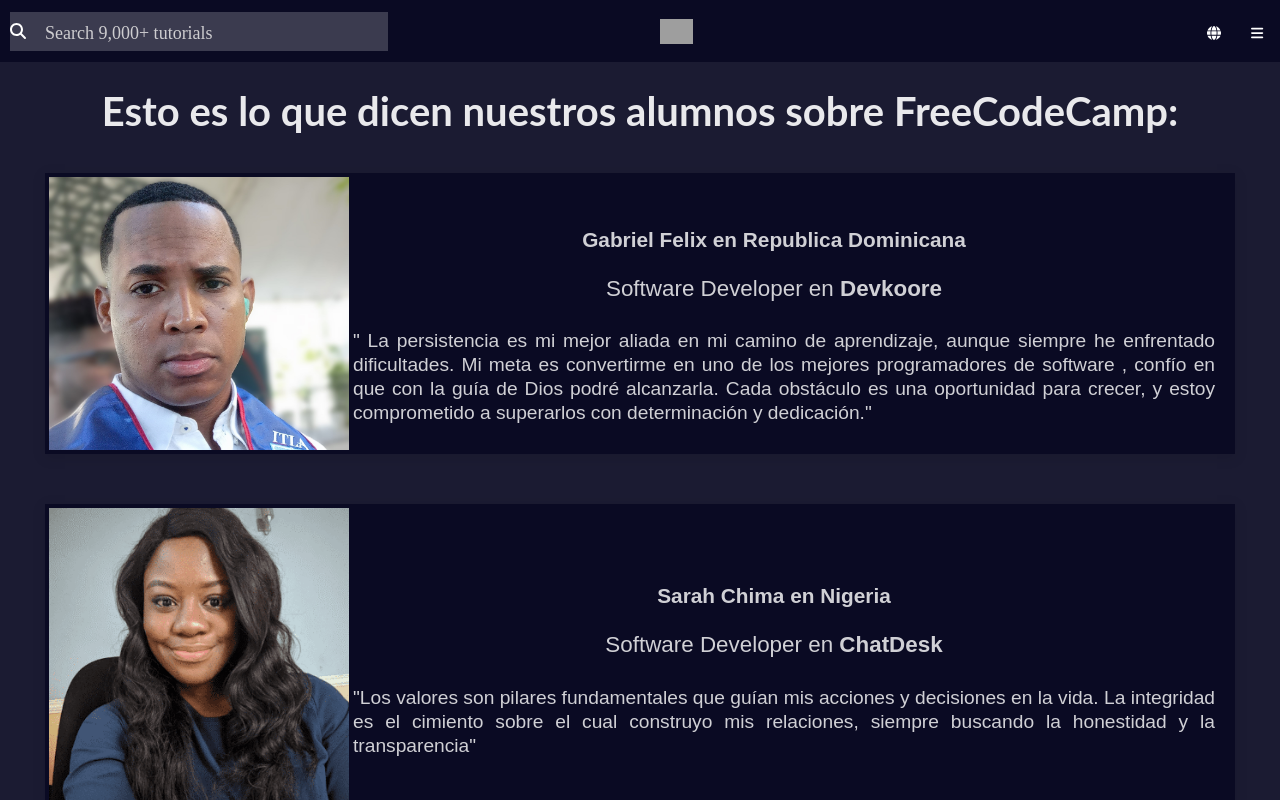
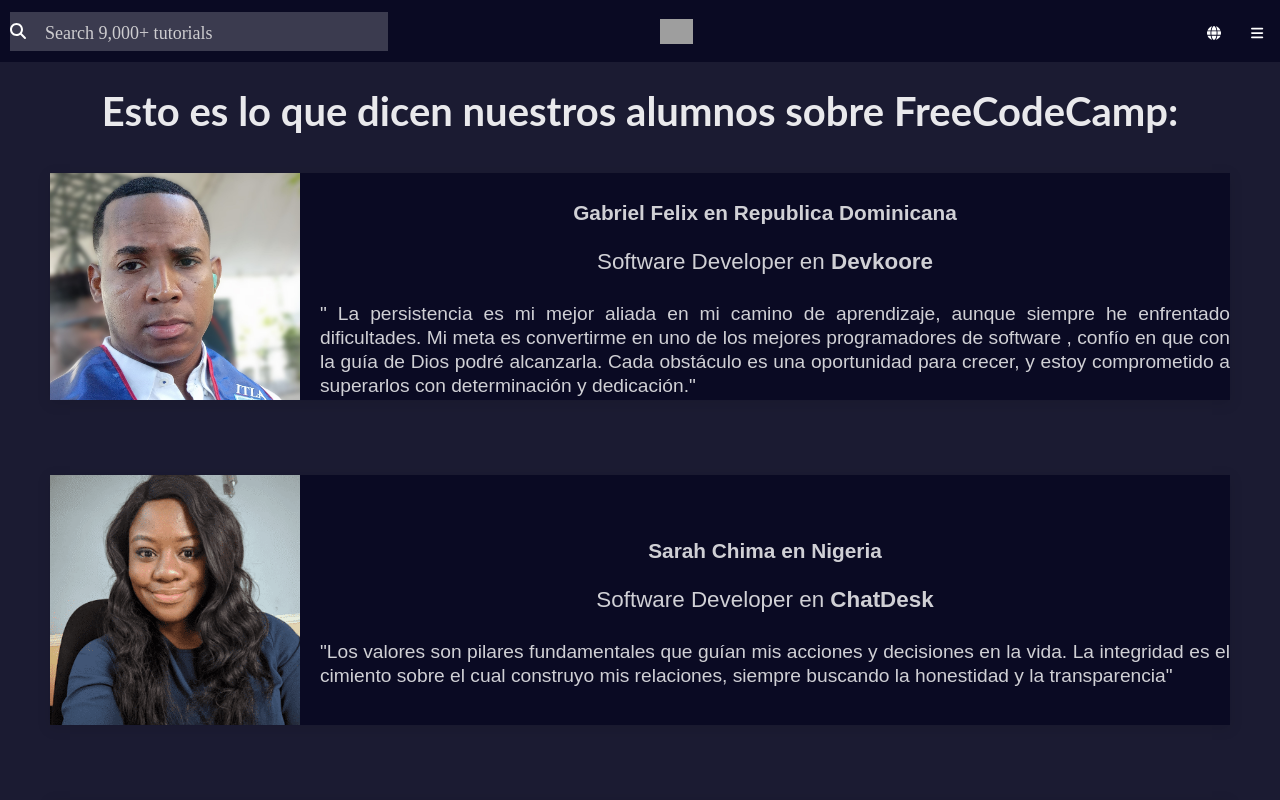
Before and after one commit to gfelix01/Clon_testimoniosfreecodecamp, a React (Create React App) app: page / in a window 1280 px wide. Shown: the top 800 px of the page. Built offline with nearby package versions, Linux system fonts and the light colour scheme; grey boxes are pictures that could not be loaded.

Commit message:
Update CSS for App and Testimonial components

```diff
--- a/src/App.css
+++ b/src/App.css
@@ -16,5 +16,6 @@
   .contenedor-principal {
     min-height: auto;
     padding: 20px;
+
   }
 }
--- a/src/hojas-de-estilo/Testimonio.css
+++ b/src/hojas-de-estilo/Testimonio.css
@@ -1,21 +1,23 @@
 :root {
-    font-family: 'Lato', sans-serif;
-    font-family: 'Oswald', sans-serif;
-    font-family: 'Zeyada', 'Courier New', Courier, monospace;
+    --font-primary: 'Lato', sans-serif;
+    --font-secondary: 'Oswald', sans-serif;
+    --font-tertiary: 'Zeyada', 'Courier New', Courier, monospace;
 }
 
 
-
 .contenedor-testimonio {
-    max-width: 1150px;
-    margin: 10px auto 50px;
+    max-width: 1180px;
+    margin: 15px auto 75px;
     display: flex;
     align-items: center;
     justify-content: center;
     background-color: #0A0A23;
     box-shadow: 0 3px 13px 1px rgba(0, 0, 0, 0.09);
-    padding: 20px;
+    padding: 0;
+    /* Eliminar el relleno para que la imagen esté al borde */
 }
+
+
 
 h1 {
     font-family: 'Lato', sans-serif;
@@ -31,11 +33,13 @@ h1 {
 
 .imagen-testimonio {
 
-    max-width: 300px;
+    max-width: 250px;
     height: auto;
     border-radius: 0;
-    padding: 0px 2px 0px -10px;
-    margin: -1rem;
+    margin-bottom: 0;
+    padding-right: 0;
+    margin-right: auto;
+
 }
 
 .contenedor-texto-testimonio {
@@ -115,8 +119,8 @@ h1 {
     }
 
     .imagen-testimonio {
-        max-width: 500px;
-        margin-bottom: 0;
+        max-width: 350px;
+        margin-bottom: 10;
         padding-right: 0%;
 
     }
```
